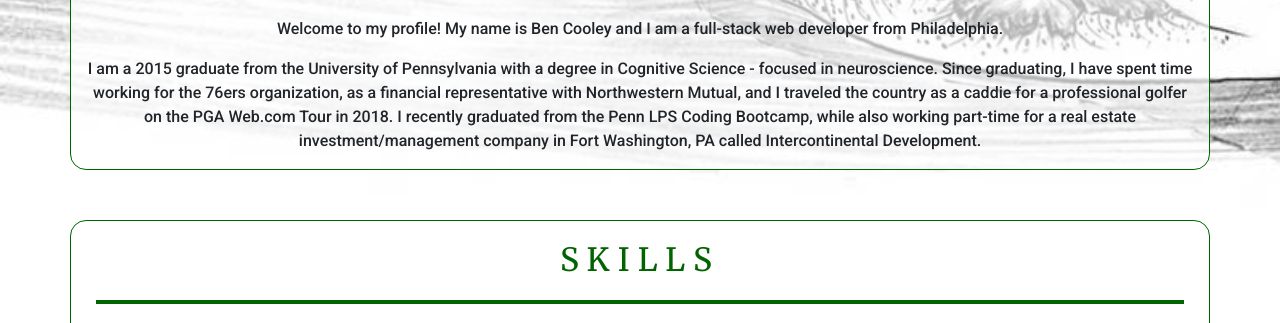
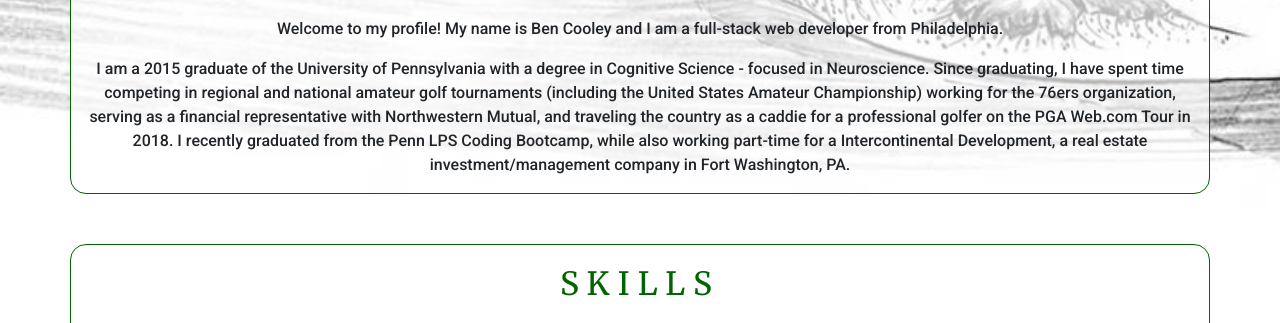
Before and after one commit to be-cool/BC-Portfolio, a plain HTML site: page index.html in a window 1280 px wide. Shown: the part 471-794 px from the top of the page. Drawn offline with nearby package versions, Linux system fonts and the light colour scheme.

Commit message:
profile wording update

```diff
--- a/index.html
+++ b/index.html
@@ -76,14 +76,15 @@
           powerful. -->
         <!-- </p> -->
         <p id="p-three">
-          I am a 2015 graduate from the University of Pennsylvania with a degree
-          in Cognitive Science - focused in neuroscience. Since graduating, I
-          have spent time working for the 76ers organization, as a financial
-          representative with Northwestern Mutual, and I traveled the country as
+          I am a 2015 graduate of the University of Pennsylvania with a degree
+          in Cognitive Science - focused in Neuroscience. Since graduating, I
+          have spent time competing in regional and national amateur golf tournaments
+          (including the United States Amateur Championship) working for the 76ers organization,
+          serving as a financial representative with Northwestern Mutual, and traveling the country as
           a caddie for a professional golfer on the PGA Web.com Tour in 2018.
           I recently graduated from the Penn LPS Coding Bootcamp, while also working
-          part-time for a real estate investment/management company in Fort
-          Washington, PA called Intercontinental Development.
+          part-time for a Intercontinental Development, a real estate investment/management
+          company in Fort Washington, PA.
         </p>
       </box>
     </div>
```
